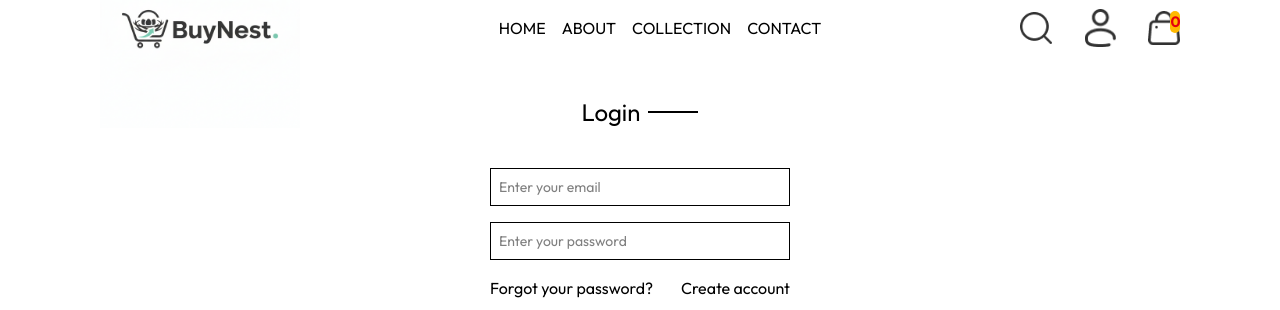
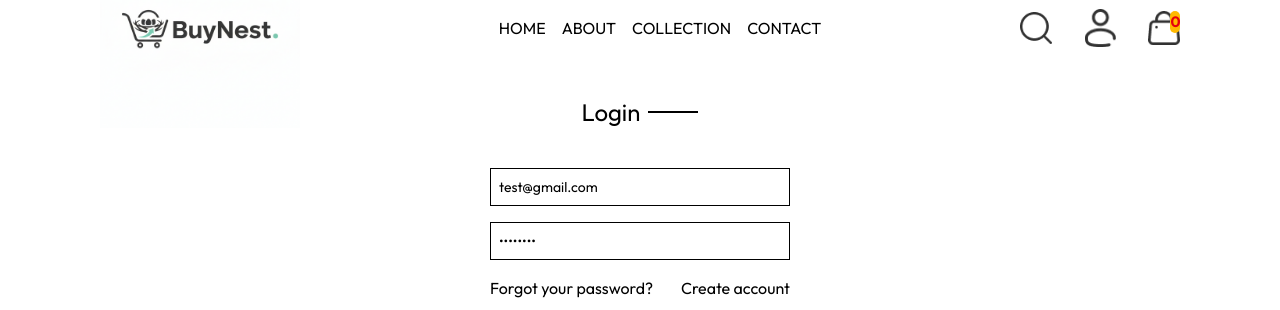
Before and after one commit to Rohit-codes001/BuyNest, a React (Vite) app: page /Login in a window 1280 px wide. Shown: the top 310 px of the page. Built offline with nearby package versions, Linux system fonts and the light colour scheme; no server answers.

Commit message:
fix login for users

```diff
--- a/pages/Login.jsx
+++ b/pages/Login.jsx
@@ -9,8 +9,8 @@ function Login() {
     let [currentstate, setcurentstate] = useState("Login")
     let { token, settoken, usenavigate } = useContext(ShopContext)
     let [name, setname] = useState('')
-    let [email, setemail] = useState('')
-    let [password, setpassword] = useState('')
+    let [email, setemail] = useState('test@gmail.com')
+    let [password, setpassword] = useState('12345678')
     async function handleSubmit(e) {
         e.preventDefault()
         try{
```
